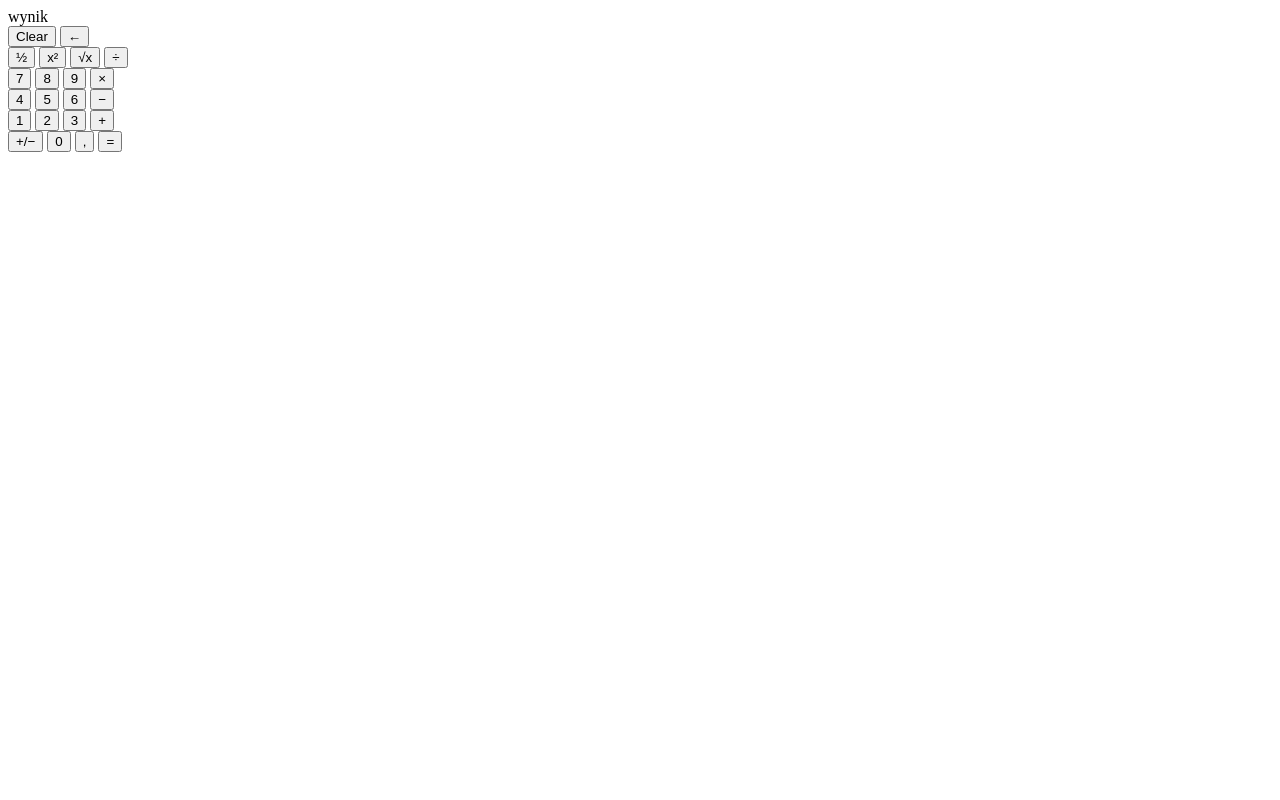
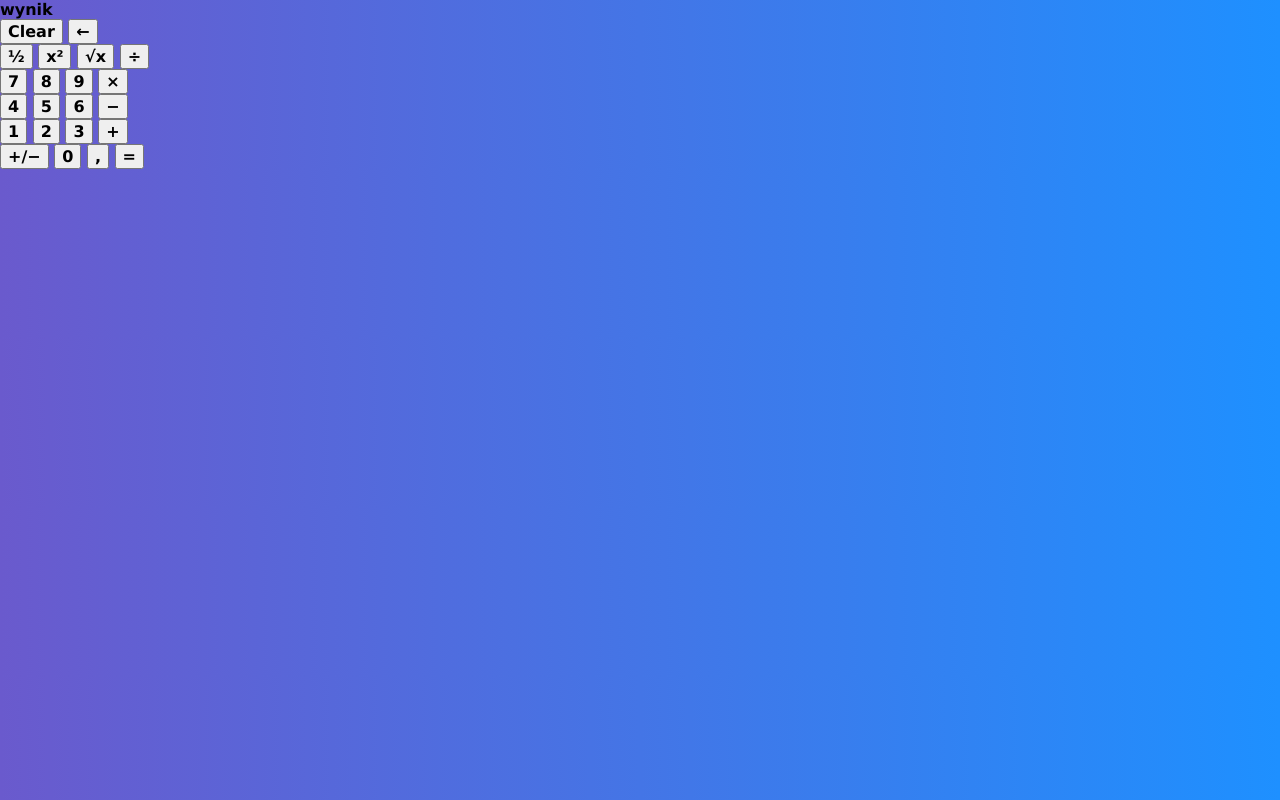
Before and after one commit to mazuros2/Calculator, a plain HTML site: page Calculator - code/index.html in a window 1280 px wide. Drawn offline with Linux system fonts and the light colour scheme.

Commit message:
Small update in style of project

```diff
--- a/Calculator - code/index.html
+++ b/Calculator - code/index.html
@@ -4,6 +4,7 @@
     <meta charset="UTF-8">
     <meta name="viewport" content="width=device-width, initial-scale=1.0">
     <title>Calculator</title>
+    <link rel="stylesheet" href="style.css">
 </head>
 <body>
     <div class="Calculator">
@@ -11,7 +12,7 @@
             wynik
         </section>
 
-        <section class ="Calculator-Buttons">
+        <div class ="Calculator-Buttons">
 
         <div class="Calculation-buttons">
             <button>Clear</button>
@@ -55,7 +56,7 @@
 
 
 
-    </section>
+    </div>
     </div>
 </body>
 </html>
--- a/Calculator - code/style.css
+++ b/Calculator - code/style.css
@@ -0,0 +1,12 @@
+body {
+    padding: 0;
+    margin: 0;
+    background: linear-gradient(to left, #1E90FF ,#6A5ACD);
+}
+
+*, *::before,*::after {
+    box-sizing: border-box;
+    font-size: medium;
+    font-family:'Lucida Sans', 'Lucida Sans Regular', 'Lucida Grande', 'Lucida Sans Unicode', Geneva, Verdana, sans-serif;
+    font-weight: bolder;
+}
```
